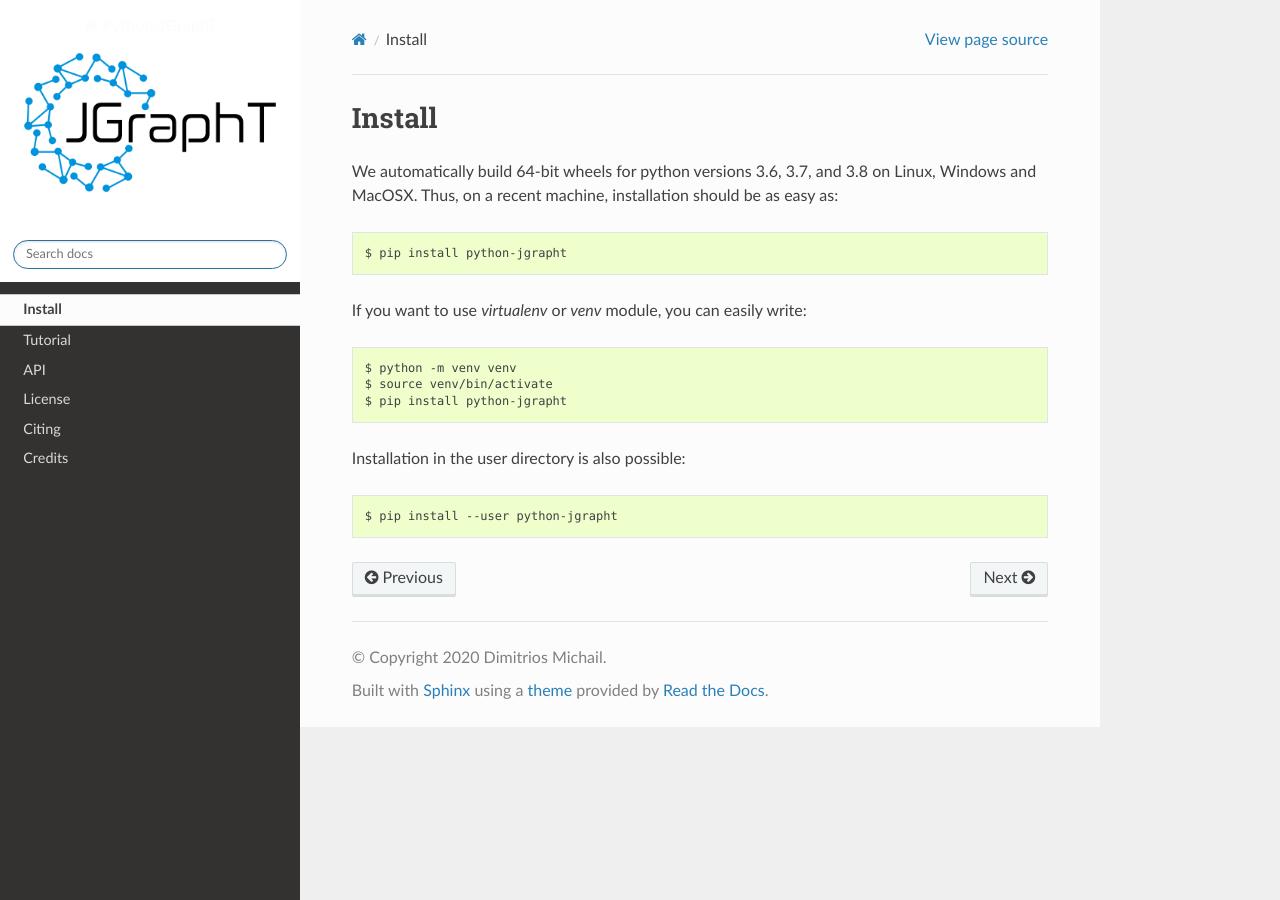
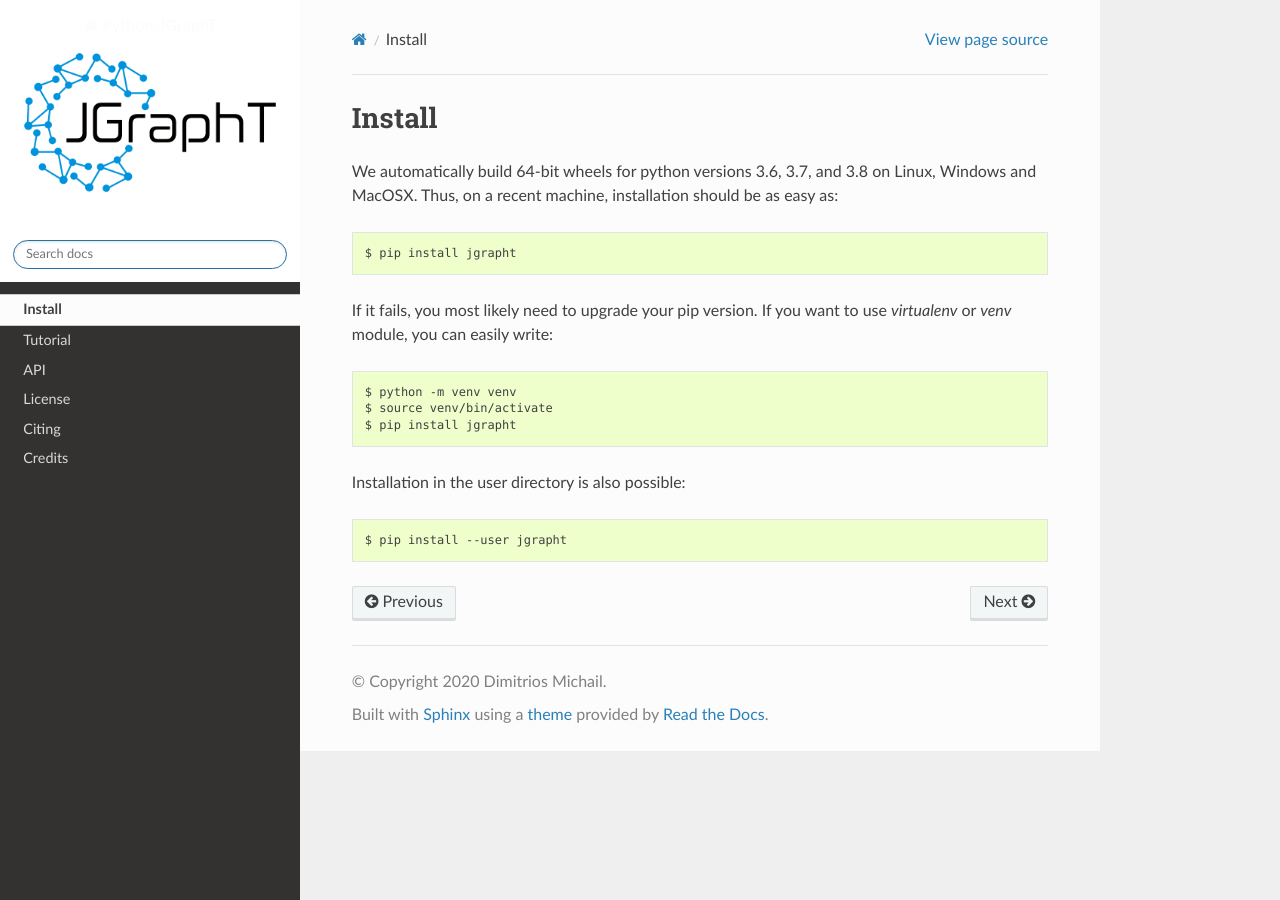
Before and after one commit to d-michail/python-jgrapht, a Sphinx documentation site: the page built from docs/install.rst, in a window 1280 px wide. Built offline with Sphinx 7.4.7 and the Read the Docs theme 2.0.0, drawn with Linux system fonts in a browser that asks for light colours; pages that are not in the unit, such as notebooks, are missing from menus.

Commit message:
Changed package name to 'jgrapht'

```diff
--- a/docs/conf.py
+++ b/docs/conf.py
@@ -1,7 +1,7 @@
 #!/usr/bin/env python3
 # -*- coding: utf-8 -*-
 #
-# python-jgrapht documentation build configuration file, created by
+# jgrapht documentation build configuration file, created by
 # sphinx-quickstart on Thu Apr 23 10:34:24 2020.
 #
 # This file is execfile()d with the current directory set to its
@@ -160,7 +160,7 @@ html_sidebars = {
 # -- Options for HTMLHelp output ------------------------------------------
 
 # Output file base name for HTML help builder.
-htmlhelp_basename = 'python-jgraphtdoc'
+htmlhelp_basename = 'jgraphtdoc'
 
 
 # -- Options for LaTeX output ---------------------------------------------
@@ -187,7 +187,7 @@ latex_elements = {
 # (source start file, target name, title,
 #  author, documentclass [howto, manual, or own class]).
 latex_documents = [
-    (master_doc, 'python-jgrapht.tex', 'python-jgrapht Documentation',
+    (master_doc, 'jgrapht.tex', 'jgrapht Documentation',
      'Dimitrios Michail', 'manual'),
 ]
 
@@ -197,7 +197,7 @@ latex_documents = [
 # One entry per manual page. List of tuples
 # (source start file, name, description, authors, manual section).
 man_pages = [
-    (master_doc, 'python-jgrapht', 'python-jgrapht Documentation',
+    (master_doc, 'jgrapht', 'jgrapht Documentation',
      [author], 1)
 ]
 
@@ -208,8 +208,8 @@ man_pages = [
 # (source start file, target name, title, author,
 #  dir menu entry, description, category)
 texinfo_documents = [
-    (master_doc, 'python-jgrapht', 'python-jgrapht Documentation',
-     author, 'python-jgrapht', 'One line description of project.',
+    (master_doc, 'jgrapht', 'jgrapht Documentation',
+     author, 'jgrapht', 'One line description of project.',
      'Miscellaneous'),
 ]
 
--- a/docs/install.rst
+++ b/docs/install.rst
@@ -6,14 +6,15 @@ Install
 We automatically build 64-bit wheels for python versions 3.6, 3.7, and 3.8 on Linux,
 Windows and MacOSX. Thus, on a recent machine, installation should be as easy as::
 
-  $ pip install python-jgrapht
+  $ pip install jgrapht
 
-If you want to use `virtualenv` or `venv` module, you can easily write::
+If it fails, you most likely need to upgrade your pip version. If you want to use
+`virtualenv` or `venv` module, you can easily write::
 
   $ python -m venv venv
   $ source venv/bin/activate
-  $ pip install python-jgrapht
+  $ pip install jgrapht
 
 Installation in the user directory is also possible::
 
-  $ pip install --user python-jgrapht
+  $ pip install --user jgrapht
```
Also changed, not shown: README.md (+4 -4 lines), RELEASE.md (+1 -1 lines), setup.py (+7 -7 lines), 3 other files.
